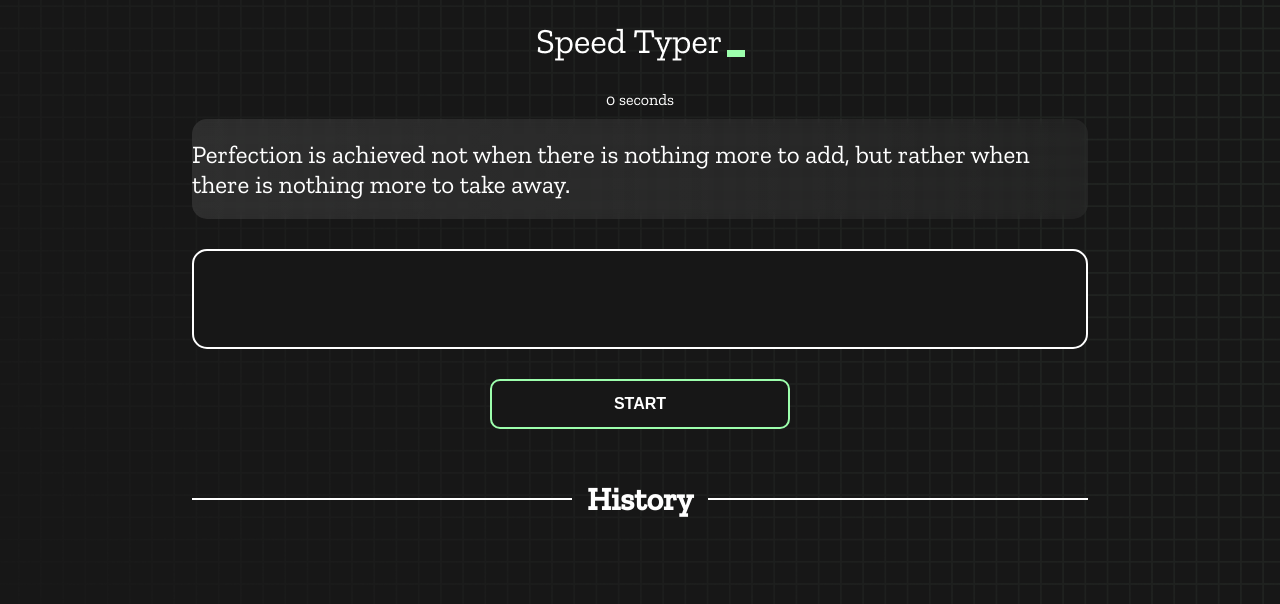
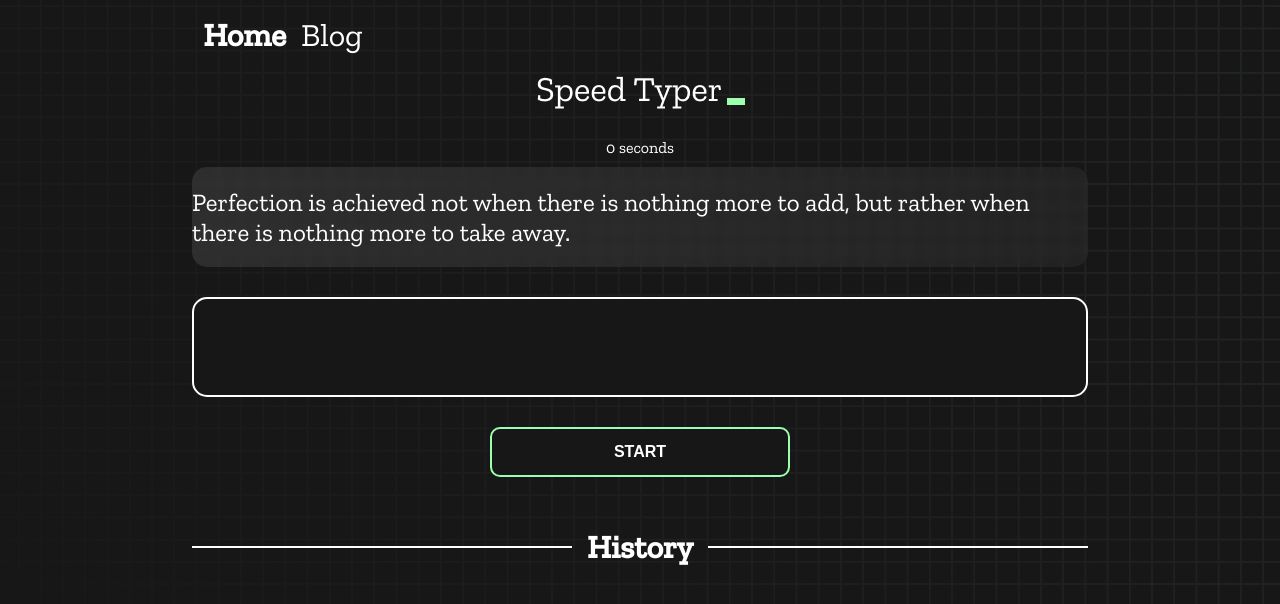
Before and after one commit to maruf9270/Type-Monster, a plain HTML site: page index.html in a window 1280 px wide. Drawn offline with nearby package versions, Linux system fonts and the light colour scheme.

Commit message:
Added navmenu at homepage to access blog page

```diff
--- a/index.html
+++ b/index.html
@@ -14,6 +14,18 @@
     />
   </head>
   <body>
+
+
+    <nav class="box-container" style="margin-top: 1rem;">
+      <div style="height: 2rem;">
+        <a href="./index.html" class="navs" style="font-weight: 800;">Home</a>
+        <a href="./blog.html" class="navs">Blog</a>
+
+      </div>
+    </nav>
+
+
+
     <h1 class="title"><img src="./logo.png" /></h1>
     <div id="show-time">0 seconds</div>
 
--- a/styles.css
+++ b/styles.css
@@ -205,3 +205,12 @@ button {
     flex-direction: column;
   }
 }
+
+
+.navs{
+  text-decoration: none;
+  color: white;
+  font-size: 2rem;
+  margin-left: .7rem;
+
+}
```
